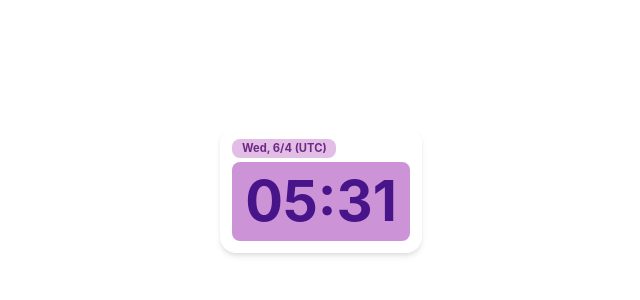
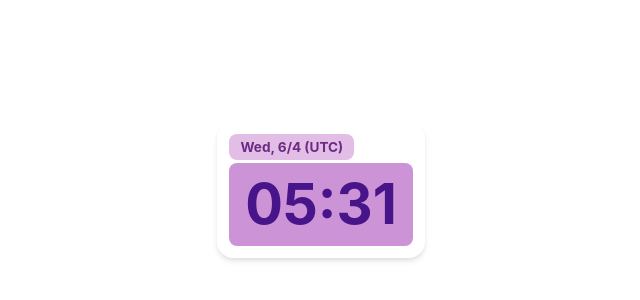
Before and after one commit to murahito130/datetime.html, a plain HTML site: page index.html in a window 1280 px wide. Shown: the part 210-510 px from the top of the page, without its empty margins (319-959 px from the left). Drawn offline with nearby package versions, Linux system fonts and the light colour scheme.

Commit message:
Update index.html

```diff
--- a/index.html
+++ b/index.html
@@ -38,38 +38,53 @@
             box-shadow: 0 4px 6px -1px rgba(0, 0, 0, 0.1), 0 2px 4px -1px rgba(0, 0, 0, 0.06); /* shadow-lg */
             display: flex;
             flex-direction: column;
-            width: fit-content; /* Adjust width to content */
+            width: fit-content; /* Reverted to fit-content */
             /* background-color will be set by JS */
         }
+
+        /* Wrapper for date display to handle alignment */
+        #date-display-wrapper,
+        #time-display-wrapper {
+            width: 100%; /* Occupy full width of parent for alignment */
+            display: flex; /* Use flexbox for reliable alignment */
+            /* justify-content will be set by JS */
+        }
+
         /* Date display area */
         #date-display {
             border-radius: 0.5rem; /* rounded-lg */
-            padding: 0.2rem 0.6rem; /* Reduced vertical padding, maintained horizontal */
+            padding: 0.3rem 0.7rem; /* Adjusted padding for better balance */
             margin-bottom: 0.2rem; /* Adjusted spacing */
-            font-size: 0.7em; /* Adjusted to design */
+            font-size: 0.85em; /* Adjusted font size for better balance */
             font-weight: bold; /* font-bold */
             white-space: nowrap; /* Prevent text wrapping */
             /* background-color and color will be set by JS */
-            width: fit-content; /* Adjust width to content */
+            width: fit-content; /* Keep fit-content for background to be near text */
+            /* display: inline-block is no longer needed with flex parent */
             line-height: 1.2; /* Adjust line height for better vertical alignment */
         }
         /* Time display area */
         #time-display {
             border-radius: 0.5rem; /* rounded-lg */
-            padding: 0.4rem 0.8rem; /* Adjusted padding to match image */
+            padding: 0.5rem 1rem; /* Adjusted padding for better balance */
             font-size: 3.5em; /* Adjusted to design */
             font-weight: bold; /* font-bold */
             white-space: nowrap; /* Prevent text wrapping */
             /* background-color and color will be set by JS */
-            width: fit-content; /* Adjust width to content */
+            width: fit-content; /* Keep fit-content for background to be near text */
+            /* display: inline-block is no longer needed with flex parent */
             line-height: 1.2; /* Adjust line height for better vertical alignment */
         }
     </style>
 </head>
 <body>
     <div id="main-container">
-        <div id="date-display"></div>
-        <div id="time-display"></div>
+        <div id="date-display-wrapper">
+            <div id="date-display"></div>
+        </div>
+        <div id="time-display-wrapper">
+            <div id="time-display"></div>
+        </div>
     </div>
 
     <script>
@@ -130,7 +145,7 @@
                 }
             }
 
-            // Time format (e.g., 13:24)
+            // Time format (例: 13:24)
             const timeOptions = {
                 hour: '2-digit',
                 minute: '2-digit',
@@ -152,6 +167,9 @@
             const mainContainer = document.getElementById('main-container');
             const dateDisplay = document.getElementById('date-display');
             const timeDisplay = document.getElementById('time-display');
+            const dateDisplayWrapper = document.getElementById('date-display-wrapper');
+            const timeDisplayWrapper = document.getElementById('time-display-wrapper');
+
 
             // Apply background color to body
             body.style.backgroundColor = formatColor(params.bgColor || 'transparent');
@@ -167,15 +185,38 @@
             timeDisplay.style.backgroundColor = formatColor(params.timeBgColor || '#CD93D7');
             timeDisplay.style.color = formatColor(params.timeTextColor || '#48148A');
 
-            // Apply alignment for date display
+            // Determine justify-content value based on alignment parameter
             const dateAlignment = params.dateAlign || 'left'; // Default to 'left'
-            dateDisplay.classList.remove('text-left', 'text-center', 'text-right');
-            dateDisplay.classList.add(`text-${dateAlignment}`);
+            let dateJustifyValue;
+            switch (dateAlignment) {
+                case 'left':
+                    dateJustifyValue = 'flex-start';
+                    break;
+                case 'right':
+                    dateJustifyValue = 'flex-end';
+                    break;
+                case 'center':
+                default:
+                    dateJustifyValue = 'center';
+                    break;
+            }
+            dateDisplayWrapper.style.justifyContent = dateJustifyValue;
 
-            // Apply alignment for time display
-            const timeAlignment = params.timeAlign || 'center'; // Default to 'center'
-            timeDisplay.classList.remove('text-left', 'text-center', 'text-right');
-            timeDisplay.classList.add(`text-${timeAlignment}`);
+            const timeAlignment = params.timeAlign || 'left'; // Default to 'left'
+            let timeJustifyValue;
+            switch (timeAlignment) {
+                case 'left':
+                    timeJustifyValue = 'flex-start';
+                    break;
+                case 'right':
+                    timeJustifyValue = 'flex-end';
+                    break;
+                case 'center':
+                default:
+                    timeJustifyValue = 'center';
+                    break;
+            }
+            timeDisplayWrapper.style.justifyContent = timeJustifyValue;
         });
 
         // Update every second
```
